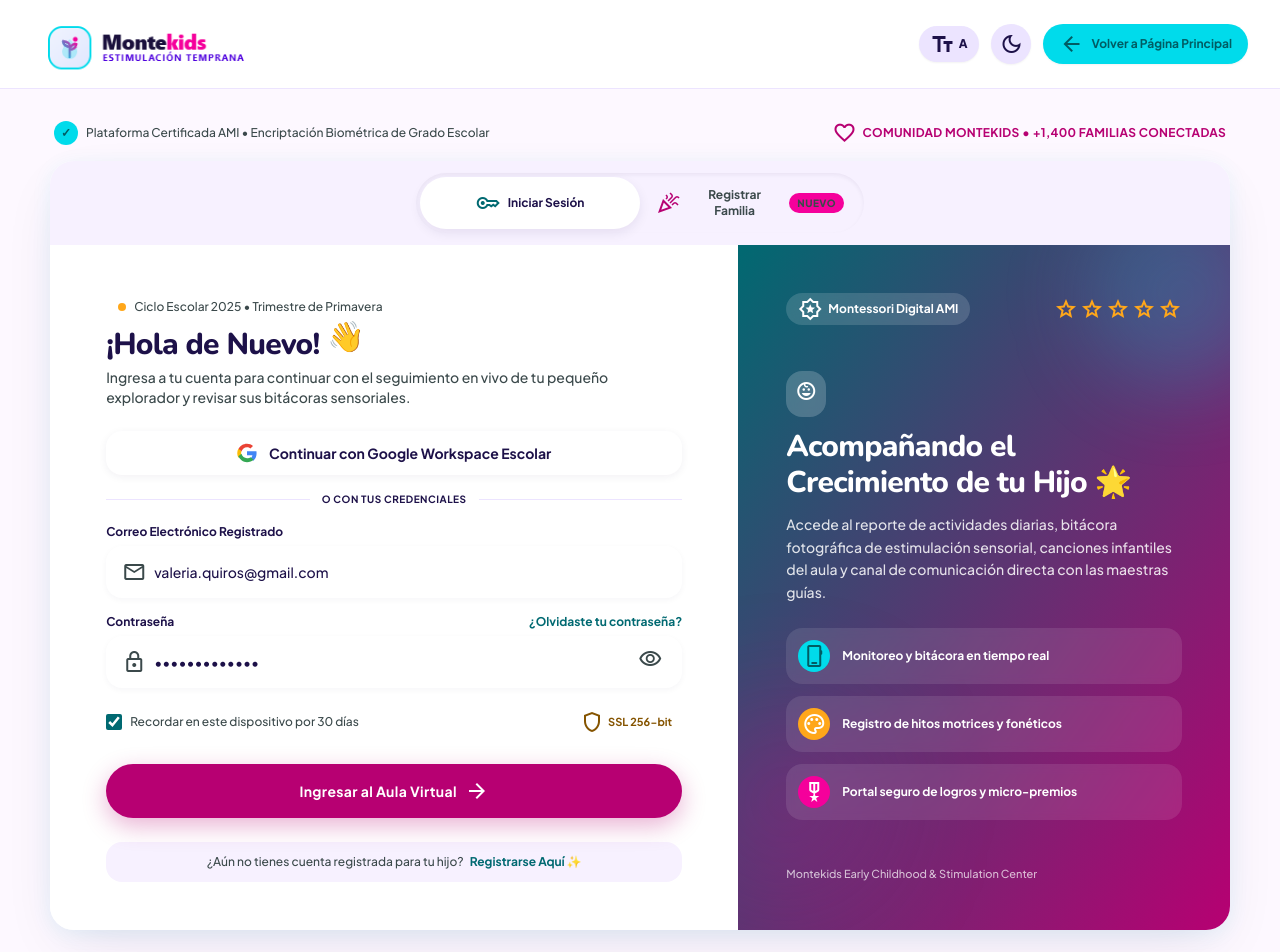
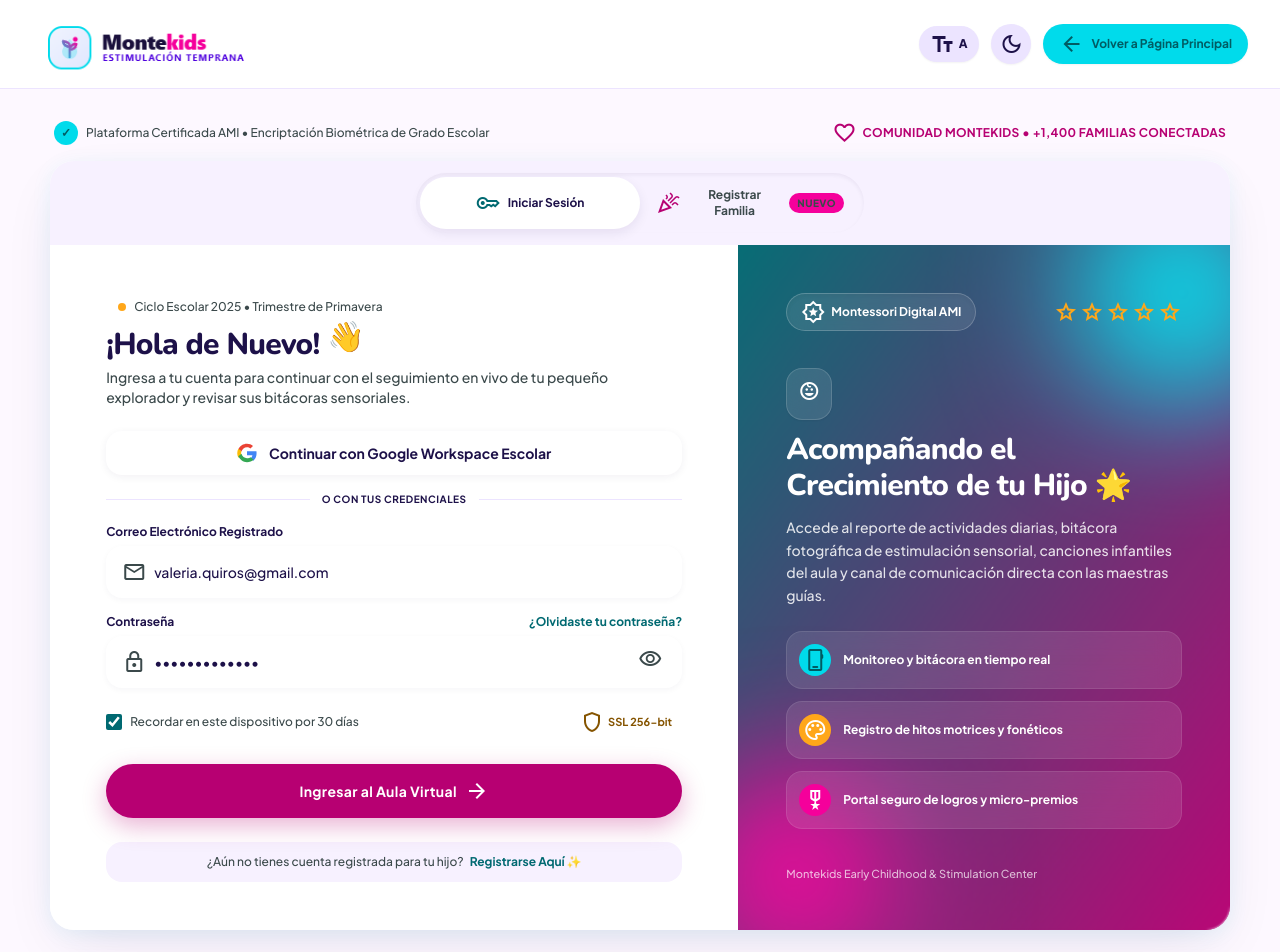
Before and after one commit to aleexds/MontekidsProyect, a React (Vite) app in the folder reactInicio/: page /LOGIN in a window 1280 px wide. Shown: the top 952 px of the page. Built offline with nearby package versions, Linux system fonts and the light colour scheme.

Commit message:
glassmorphAuthView

```diff
--- a/reactInicio/src/pages/AuthView.jsx
+++ b/reactInicio/src/pages/AuthView.jsx
@@ -51,14 +51,24 @@
 
               {/* LADO DERECHO: Panel Lateral Decorativo */}
               <div className="lg:col-span-5 relative bg-gradient-to-br from-primary via-inverse-surface to-tertiary p-8 sm:p-10 lg:p-12 flex flex-col justify-between text-white overflow-hidden">
-                <div className="absolute -top-12 -right-12 w-48 h-48 rounded-full bg-primary-container/20 blur-2xl pointer-events-none"></div>
-                <div className="absolute bottom-10 -left-10 w-44 h-44 rounded-full bg-tertiary-container/20 blur-3xl pointer-events-none"></div>
 
+                {/* --- EFECTO GLASSMORPHISM & LUCES AMBIENTALES DE FONDO --- */}
+                {/* Luz superior derecha */}
+                <div className="absolute -top-16 -right-16 w-56 h-56 rounded-full bg-primary-container blur-3xl pointer-events-none animate-glow-slow"></div>
+
+                {/* Luz inferior izquierda */}
+                <div className="absolute -bottom-12 -left-12 w-52 h-52 rounded-full bg-tertiary-container blur-3xl pointer-events-none animate-glow-reverse"></div>
+
+                {/* Capa sutil de malla frosted glass sobre todo el panel */}
+                <div className="absolute inset-0 bg-white/[0.03] backdrop-blur-[1px] pointer-events-none"></div>
+
+                {/* --- CONTENIDO PRINCIPAL --- */}
                 <div className="relative z-10 flex items-center justify-between">
-                  <div className="inline-flex items-center gap-1.5 px-3 py-1 rounded-full bg-white/15 backdrop-blur-md text-xs font-semibold">
+                  <div className="inline-flex items-center gap-1.5 px-3.5 py-1.5 rounded-full bg-white/10 backdrop-blur-md border border-white/20 text-xs font-semibold shadow-inner">
                     <span className="material-symbols-outlined text-[16px] text-secondary-fixed">award_star</span>
-                    <span>Montessori Digital AMI</span>
+                    <span className="font-sans">Montessori Digital AMI</span>
                   </div>
+
                   <div className="flex items-center gap-0.5 text-secondary-container">
                     {[...Array(5)].map((_, i) => (
                       <span key={i} className="material-symbols-outlined text-[18px]">star</span>
@@ -67,7 +77,7 @@
                 </div>
 
                 <div className="relative z-10 my-8">
-                  <div className="inline-block mb-3 p-2 rounded-2xl bg-white/20 backdrop-blur-sm">
+                  <div className="inline-block mb-3 p-2.5 rounded-2xl bg-white/10 backdrop-blur-md border border-white/15 shadow-sm">
                     <span className="material-symbols-outlined text-[32px] text-primary-fixed">child_care</span>
                   </div>
 
@@ -81,21 +91,21 @@
                   </p>
 
                   <div className="mt-6 flex flex-col gap-3 font-sans">
-                    <div className="flex items-center gap-3 bg-white/10 backdrop-blur-sm p-3 rounded-2xl transition hover:bg-white/20">
+                    <div className="flex items-center gap-3 bg-white/10 backdrop-blur-md border border-white/10 p-3 rounded-2xl">
                       <div className="w-8 h-8 rounded-full bg-primary-container text-on-primary-container flex items-center justify-center font-bold shrink-0">
                         <span className="material-symbols-outlined text-[18px]">phone_iphone</span>
                       </div>
                       <span className="text-xs font-bold">Monitoreo y bitácora en tiempo real</span>
                     </div>
 
-                    <div className="flex items-center gap-3 bg-white/10 backdrop-blur-sm p-3 rounded-2xl transition hover:bg-white/20">
+                    <div className="flex items-center gap-3 bg-white/10 backdrop-blur-md border border-white/10 p-3 rounded-2xl">
                       <div className="w-8 h-8 rounded-full bg-secondary-container text-on-secondary-container flex items-center justify-center font-bold shrink-0">
                         <span className="material-symbols-outlined text-[18px]">palette</span>
                       </div>
                       <span className="text-xs font-bold">Registro de hitos motrices y fonéticos</span>
                     </div>
 
-                    <div className="flex items-center gap-3 bg-white/10 backdrop-blur-sm p-3 rounded-2xl transition hover:bg-white/20">
+                    <div className="flex items-center gap-3 bg-white/10 backdrop-blur-md border border-white/10 p-3 rounded-2xl">
                       <div className="w-8 h-8 rounded-full bg-tertiary-container text-on-tertiary-container flex items-center justify-center font-bold shrink-0">
                         <span className="material-symbols-outlined text-[18px]">military_tech</span>
                       </div>
```
